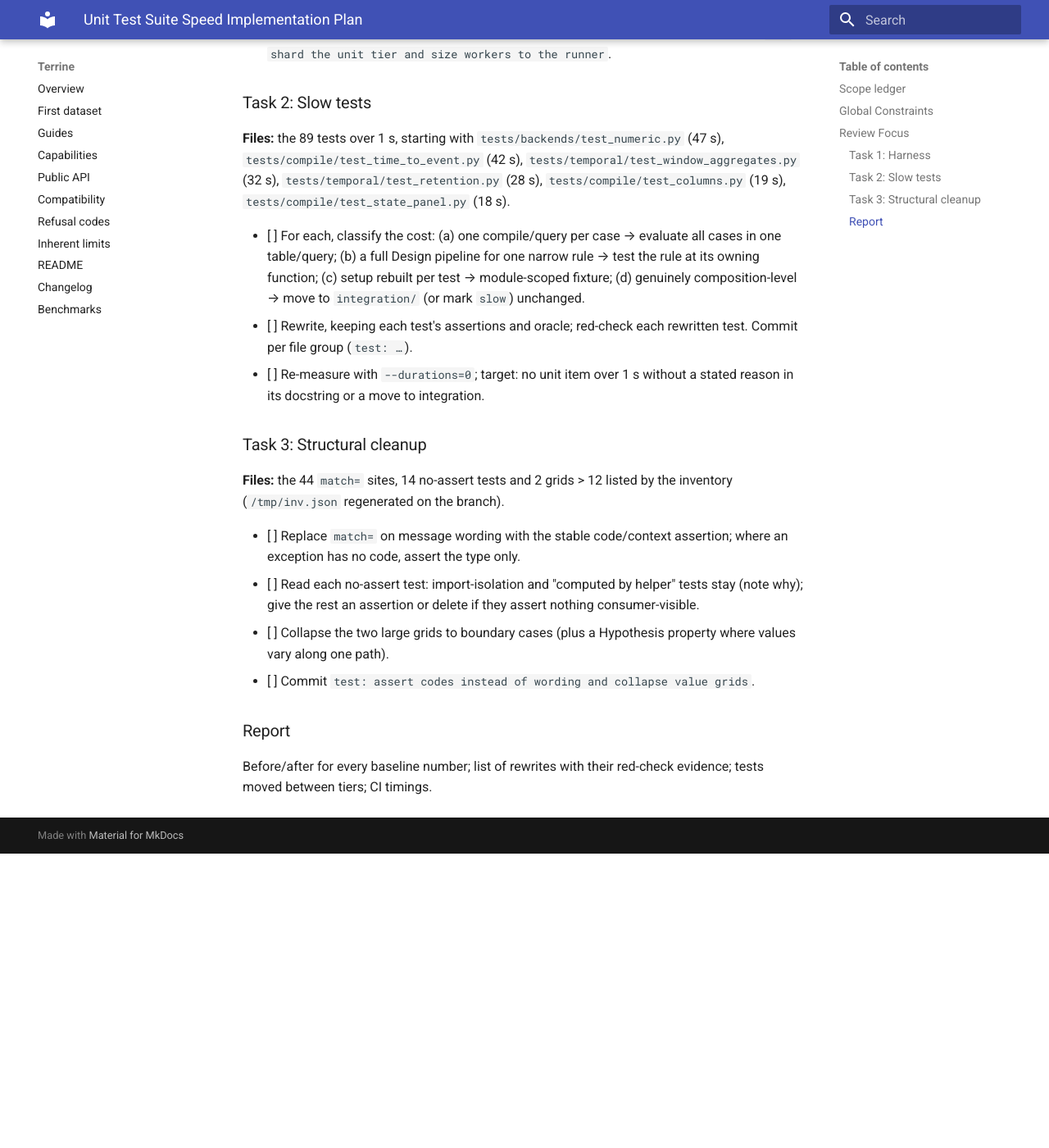
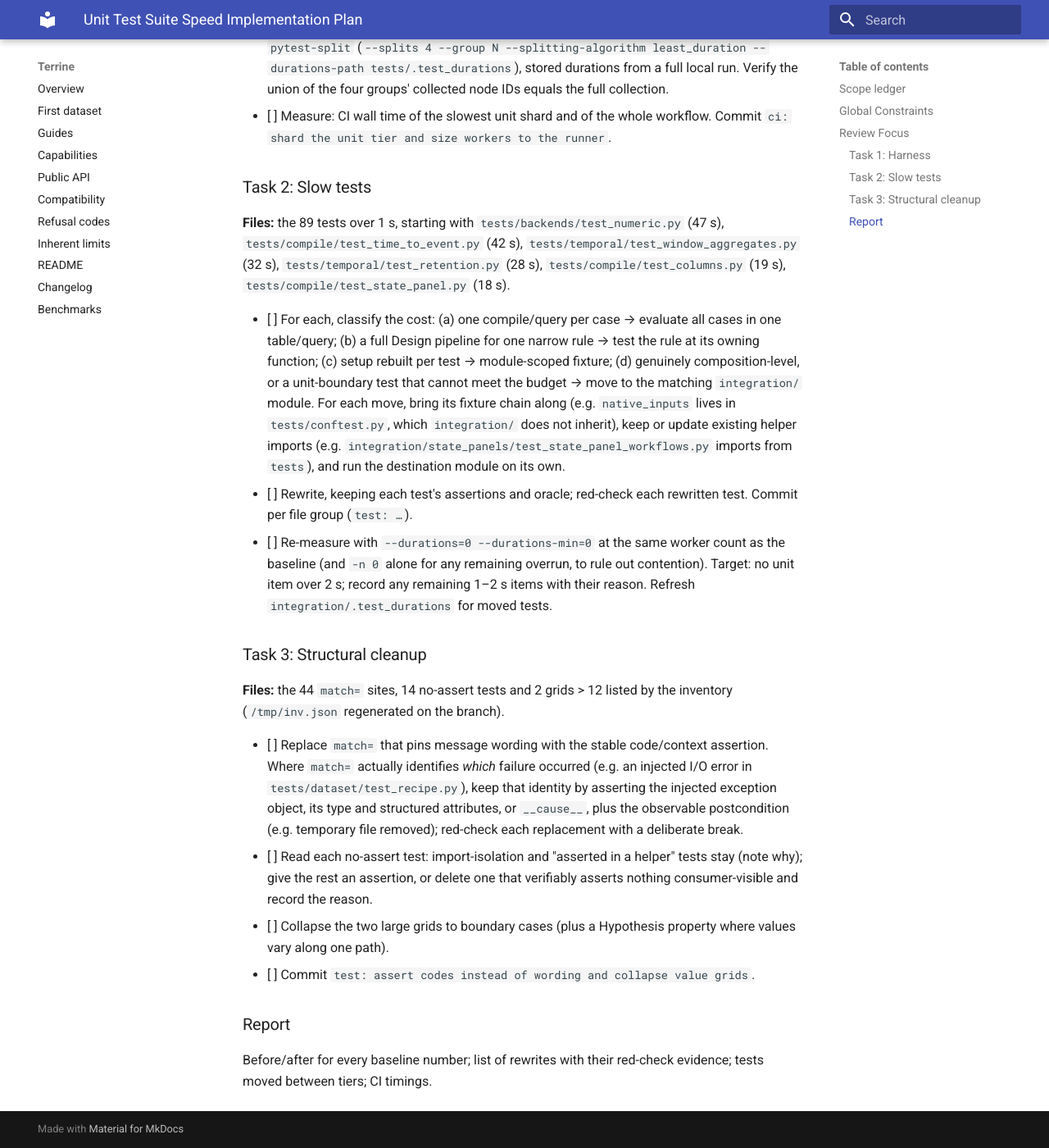
Before and after one commit to kylejcaron/terrine, an MkDocs documentation site: the page built from docs/superpowers/plans/2026-10-24-test-suite-speed.md, in a window 1280 px wide and 1400 px high, scrolled down 2059 px. Shown: the whole window at 82% size. Built offline with MkDocs 1.6.1 and Material for MkDocs 9.7.7, drawn with Linux system fonts in a browser that asks for light colours; before the commit the page ends 3100 px from its top, so only the background shows below that; some of the changed text lies outside the part shown.

Commit message:
docs: revise test suite speed plan after review

```diff
--- a/docs/superpowers/plans/2026-10-24-test-suite-speed.md
+++ b/docs/superpowers/plans/2026-10-24-test-suite-speed.md
@@ -8,7 +8,7 @@
 
 **Tech Stack:** pytest 8, pytest-xdist, pytest-split, DuckDB 1.5.6, Ibis 12, GitHub Actions `ubuntu-latest`.
 
-**Spec:** owner request 2026-10-24 ("lets do it") approving steps 1–3 of the test-audit proposal; `AGENTS.md` § Tests and validation; the global test-tier rules (unit 1–20 ms, mark slow above 1 s).
+**Spec:** owner request 2026-10-24 ("lets do it") approving steps 1–3 of the test-audit proposal; `AGENTS.md` § Tests and validation (unit tests under about 2 s alone; composition and unit-boundary tests that cannot meet the budget move to `integration/`, which runs on every push). This repository has no `slow` marker; do not add one.
 
 ## Scope ledger
 
@@ -24,7 +24,7 @@
 
 - Baseline (local M3 Pro, `-n 8`, 2026-10-24, main 61a505a): 1,292 items; 306 s summed test time; 52 s wall; collection 3 s; 89 items over 1 s; half the time in 58 items; `compile` 135 s, `temporal` 71 s, `backends` 47 s. CI `checks` job: 9 min 25 s, of which pytest 528 s.
 - No test loses its oracle: a rewritten test asserts the same contract (values, codes, tolerances) and is red-checked with a deliberate one-line break of the code it guards (never `git stash`); record the break and failure per rewritten test.
-- No deletions for redundancy; item count may drop only by grid collapse (Task 3) with one representative per equivalence class kept.
+- No deletions for redundancy. Item count may drop only by grid collapse (one representative per equivalence class kept) or by deleting a test verified to assert no consumer-visible behavior (Task 3, reason recorded). Report unit-tier and combined unit + integration counts separately, since moves change the former but not the latter.
 - Tests assert contracts, never message wording (`AGENTS.md`).
 - Repository-wide: `make check` must still run the full unit tier locally; CI shards are a CI concern.
 
@@ -50,16 +50,16 @@
 
 **Files:** the 89 tests over 1 s, starting with `tests/backends/test_numeric.py` (47 s), `tests/compile/test_time_to_event.py` (42 s), `tests/temporal/test_window_aggregates.py` (32 s), `tests/temporal/test_retention.py` (28 s), `tests/compile/test_columns.py` (19 s), `tests/compile/test_state_panel.py` (18 s).
 
-- [ ] For each, classify the cost: (a) one compile/query per case → evaluate all cases in one table/query; (b) a full Design pipeline for one narrow rule → test the rule at its owning function; (c) setup rebuilt per test → module-scoped fixture; (d) genuinely composition-level → move to `integration/` (or mark `slow`) unchanged.
+- [ ] For each, classify the cost: (a) one compile/query per case → evaluate all cases in one table/query; (b) a full Design pipeline for one narrow rule → test the rule at its owning function; (c) setup rebuilt per test → module-scoped fixture; (d) genuinely composition-level, or a unit-boundary test that cannot meet the budget → move to the matching `integration/` module. For each move, bring its fixture chain along (e.g. `native_inputs` lives in `tests/conftest.py`, which `integration/` does not inherit), keep or update existing helper imports (e.g. `integration/state_panels/test_state_panel_workflows.py` imports from `tests`), and run the destination module on its own.
 - [ ] Rewrite, keeping each test's assertions and oracle; red-check each rewritten test. Commit per file group (`test: …`).
-- [ ] Re-measure with `--durations=0`; target: no unit item over 1 s without a stated reason in its docstring or a move to integration.
+- [ ] Re-measure with `--durations=0 --durations-min=0` at the same worker count as the baseline (and `-n 0` alone for any remaining overrun, to rule out contention). Target: no unit item over 2 s; record any remaining 1–2 s items with their reason. Refresh `integration/.test_durations` for moved tests.
 
 ### Task 3: Structural cleanup
 
 **Files:** the 44 `match=` sites, 14 no-assert tests and 2 grids > 12 listed by the inventory (`/tmp/inv.json` regenerated on the branch).
 
-- [ ] Replace `match=` on message wording with the stable code/context assertion; where an exception has no code, assert the type only.
-- [ ] Read each no-assert test: import-isolation and "computed by helper" tests stay (note why); give the rest an assertion or delete if they assert nothing consumer-visible.
+- [ ] Replace `match=` that pins message wording with the stable code/context assertion. Where `match=` actually identifies *which* failure occurred (e.g. an injected I/O error in `tests/dataset/test_recipe.py`), keep that identity by asserting the injected exception object, its type and structured attributes, or `__cause__`, plus the observable postcondition (e.g. temporary file removed); red-check each replacement with a deliberate break.
+- [ ] Read each no-assert test: import-isolation and "asserted in a helper" tests stay (note why); give the rest an assertion, or delete one that verifiably asserts nothing consumer-visible and record the reason.
 - [ ] Collapse the two large grids to boundary cases (plus a Hypothesis property where values vary along one path).
 - [ ] Commit `test: assert codes instead of wording and collapse value grids`.
 
```
